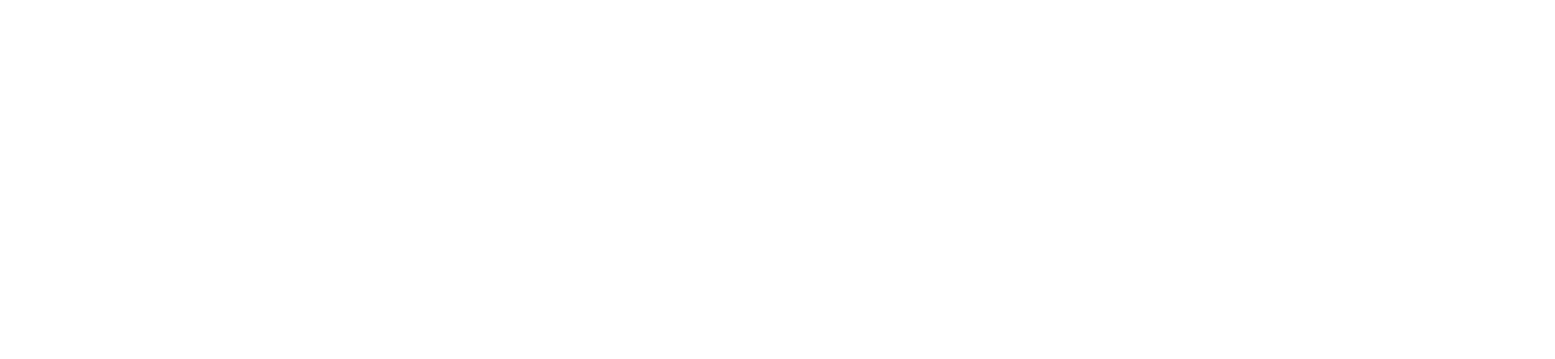
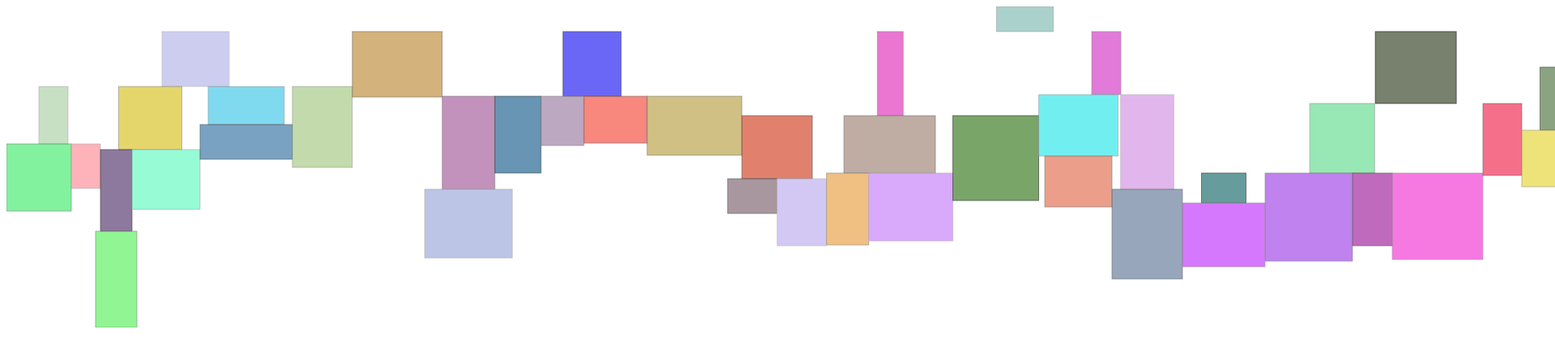
Before and after one commit to leungwensen/mindmap-layouts, a website built with webpack: page demo/hierarchical.html in a window 1280 px wide. Shown: the top 444 px of the page at 81% size, 1920 px wide, since content can reach past the window. Built offline with nearby package versions, Linux system fonts and the light colour scheme.

Commit message:
test case

```diff
--- a/demo/hierarchical.html
+++ b/demo/hierarchical.html
@@ -5,6 +5,7 @@
   <title>hierarchical layout demo</title>
 </head>
 <body>
+<canvas id="canvas"></canvas>
 <script src="./hierarchical.js"></script>
 </body>
 </html>
--- /dev/null
+++ b/demo/src/color/index.js
@@ -0,0 +1,231 @@
+import namedColor from './named'
+
+const round = Math.round
+
+function isString (obj) {
+  return typeof obj === 'string'
+}
+function lc (str) {
+  return str.toLowerCase()
+}
+
+function confine (c, low, high) {
+  c = Number(c)
+  if (isFinite(c)) {
+    if (c < low) {
+      return low
+    }
+    return c > high ? high : c
+  }
+  return high
+}
+function hue2rgb (m1, m2, h) {
+  if (h < 0) {
+    ++h
+  }
+  if (h > 1) {
+    --h
+  }
+  const h6 = 6 * h
+  if (h6 < 1) {
+    return m1 + (m2 - m1) * h6
+  }
+  if (2 * h < 1) {
+    return m2
+  }
+  if (3 * h < 2) {
+    return m1 + (m2 - m1) * (2 / 3 - h) * 6
+  }
+  return m1
+}
+function rgb2hsl (r, g, b, a) {
+  const max = Math.max(r, g, b)
+  const min = Math.min(r, g, b)
+  let h
+  let s
+  const l = (max + min) / 2
+
+  if (max === min) {
+    h = s = 0
+  } else {
+    const d = max - min
+    s = l > 0.5 ? d / (2 - max - min) : d / (max + min)
+    switch (max) {
+      case r:
+        h = (g - b) / d + (g < b ? 6 : 0)
+        break
+      case g:
+        h = (b - r) / d + 2
+        break
+      case b:
+        h = (r - g) / d + 4
+        break
+      default:
+        break
+    }
+    h /= 6
+  }
+  return [h, s, l, a]
+}
+
+class Color {
+  // init props
+  // r: 255,
+  // g: 255,
+  // b: 255,
+  // a: 1,
+
+  constructor (/* Array|String|Object */ color) {
+    let me = this
+    if (color) {
+      if (isString(color)) {
+        me = Color.fromString(color)
+      } else if (Array.isArray(color)) {
+        me = Color.fromArray(color, me)
+      } else {
+        me.set(color.r, color.g, color.b, color.a)
+        if (!(color instanceof Color)) {
+          me.sanitize()
+        }
+      }
+    } else {
+      me.set(255, 255, 255, 1)
+    }
+    return me
+  }
+
+  set (r, g, b, a) {
+    const me = this
+    me.r = r
+    me.g = g
+    me.b = b
+    me.a = a
+  }
+
+  sanitize () {
+    const me = this
+    me.r = round(confine(me.r, 0, 255))
+    me.g = round(confine(me.g, 0, 255))
+    me.b = round(confine(me.b, 0, 255))
+    me.a = confine(me.a, 0, 1)
+    return me
+  }
+
+  toRgba () {
+    const me = this
+    return [me.r, me.g, me.b, me.a]
+  }
+
+  toHsla () {
+    const me = this
+    return rgb2hsl(me.r, me.g, me.b, me.a)
+  }
+
+  toHex () {
+    const me = this
+    const arr = ['r', 'g', 'b'].map(x => {
+      const str = me[x].toString(16)
+      return str.length < 2 ? `0${str}` : str
+    })
+    return `#${arr.join('')}`
+  }
+
+  toCss (/* Boolean? */ includeAlpha) {
+    const me = this
+    const rgb = `${me.r},${me.g},${me.b}`
+    return includeAlpha ? `rgba(${rgb},${me.a})` : `rgb(${rgb})`
+  }
+
+  toString () {
+    return this.toCss(true)
+  }
+
+  toGrey () {
+    const me = this
+    const g = round((me.r + me.g + me.b) / 3)
+    return Color.makeGrey(g, me.a)
+  }
+}
+
+Object.assign(Color, {
+  hexByName: namedColor,
+
+  makeGrey (/* Number */ g, /* Number? */ a) {
+    return Color.fromArray([g, g, g, a])
+  },
+
+  blendColors (/* Color */ start, /* Color */ end, /* Number */ weight, /* Color? */ obj) {
+    const t = obj || new Color();
+    ['r', 'g', 'b', 'a'].forEach(x => {
+      t[x] = start[x] + (end[x] - start[x]) * weight
+      if (x !== 'a') {
+        t[x] = Math.round(t[x])
+      }
+    })
+    return t.sanitize()
+  },
+
+  fromHex (/* String */ color) {
+    const result = new Color()
+    const bits = (color.length === 4) ? 4 : 8
+    const mask = (1 << bits) - 1
+
+    color = Number(`0x${color.substr(1)}`)
+
+    if (isNaN(color)) {
+      return null
+    }
+    ['b', 'g', 'r'].forEach(x => {
+      const c = color & mask
+      color >>= bits
+      result[x] = bits === 4 ? 17 * c : c
+    })
+    return result
+  },
+  fromRgb (/* String */ color) {
+    const matches = lc(color).match(/^rgba?\(([\s.,0-9]+)\)/)
+    return matches && Color.fromArray(matches[1].split(/\s*,\s*/))
+  },
+  fromHsl (/* String */ color) {
+    const matches = lc(color).match(/^hsla?\(([\s.,0-9]+)\)/)
+    if (matches) {
+      const c = matches[2].split(/\s*,\s*/)
+      const l = c.length
+      const H = ((parseFloat(c[0]) % 360) + 360) % 360 / 360
+      const S = parseFloat(c[1]) / 100
+      const L = parseFloat(c[2]) / 100
+      const m2 = L <= 0.5 ? L * (S + 1) : L + S - L * S
+      const m1 = 2 * L - m2
+      const a = [
+        hue2rgb(m1, m2, H + 1 / 3) * 256,
+        hue2rgb(m1, m2, H) * 256,
+        hue2rgb(m1, m2, H - 1 / 3) * 256,
+        1
+      ]
+      if (l === 4) {
+        a[3] = c[3]
+      }
+      return Color.fromArray(a)
+    }
+    return null
+  },
+  fromArray (/* Array */ arr) {
+    const result = new Color()
+    result.set(Number(arr[0]), Number(arr[1]), Number(arr[2]), Number(arr[3]))
+    if (isNaN(result.a)) {
+      result.a = 1
+    }
+    return result.sanitize()
+  },
+  fromString (/* String */ str) {
+    const s = Color.hexByName[str]
+    return s && Color.fromHex(s) ||
+      Color.fromRgb(str) ||
+      Color.fromHex(str) ||
+      Color.fromHsl(str)
+  }
+})
+
+Color.named = Color.namedColor = namedColor
+
+export default Color
--- /dev/null
+++ b/demo/src/color/named.js
@@ -0,0 +1,153 @@
+const colors = {
+  aliceblue: '#f0f8ff',
+  antiquewhite: '#faebd7',
+  aqua: '#00ffff',
+  aquamarine: '#7fffd4',
+  azure: '#f0ffff',
+  beige: '#f5f5dc',
+  bisque: '#ffe4c4',
+  black: '#000000',
+  blanchedalmond: '#ffebcd',
+  blue: '#0000ff',
+  blueviolet: '#8a2be2',
+  brown: '#a52a2a',
+  burlywood: '#deb887',
+  burntsienna: '#ea7e5d',
+  cadetblue: '#5f9ea0',
+  chartreuse: '#7fff00',
+  chocolate: '#d2691e',
+  coral: '#ff7f50',
+  cornflowerblue: '#6495ed',
+  cornsilk: '#fff8dc',
+  crimson: '#dc143c',
+  cyan: '#00ffff',
+  darkblue: '#00008b',
+  darkcyan: '#008b8b',
+  darkgoldenrod: '#b8860b',
+  darkgray: '#a9a9a9',
+  darkgreen: '#006400',
+  darkgrey: '#a9a9a9',
+  darkkhaki: '#bdb76b',
+  darkmagenta: '#8b008b',
+  darkolivegreen: '#556b2f',
+  darkorange: '#ff8c00',
+  darkorchid: '#9932cc',
+  darkred: '#8b0000',
+  darksalmon: '#e9967a',
+  darkseagreen: '#8fbc8f',
+  darkslateblue: '#483d8b',
+  darkslategray: '#2f4f4f',
+  darkslategrey: '#2f4f4f',
+  darkturquoise: '#00ced1',
+  darkviolet: '#9400d3',
+  deeppink: '#ff1493',
+  deepskyblue: '#00bfff',
+  dimgray: '#696969',
+  dimgrey: '#696969',
+  dodgerblue: '#1e90ff',
+  firebrick: '#b22222',
+  floralwhite: '#fffaf0',
+  forestgreen: '#228b22',
+  fuchsia: '#ff00ff',
+  gainsboro: '#dcdcdc',
+  ghostwhite: '#f8f8ff',
+  gold: '#ffd700',
+  goldenrod: '#daa520',
+  gray: '#808080',
+  green: '#008000',
+  greenyellow: '#adff2f',
+  grey: '#808080',
+  honeydew: '#f0fff0',
+  hotpink: '#ff69b4',
+  indianred: '#cd5c5c',
+  indigo: '#4b0082',
+  ivory: '#fffff0',
+  khaki: '#f0e68c',
+  lavender: '#e6e6fa',
+  lavenderblush: '#fff0f5',
+  lawngreen: '#7cfc00',
+  lemonchiffon: '#fffacd',
+  lightblue: '#add8e6',
+  lightcoral: '#f08080',
+  lightcyan: '#e0ffff',
+  lightgoldenrodyellow: '#fafad2',
+  lightgray: '#d3d3d3',
+  lightgreen: '#90ee90',
+  lightgrey: '#d3d3d3',
+  lightpink: '#ffb6c1',
+  lightsalmon: '#ffa07a',
+  lightseagreen: '#20b2aa',
+  lightskyblue: '#87cefa',
+  lightslategray: '#778899',
+  lightslategrey: '#778899',
+  lightsteelblue: '#b0c4de',
+  lightyellow: '#ffffe0',
+  lime: '#00ff00',
+  limegreen: '#32cd32',
+  linen: '#faf0e6',
+  magenta: '#ff00ff',
+  maroon: '#800000',
+  mediumaquamarine: '#66cdaa',
+  mediumblue: '#0000cd',
+  mediumorchid: '#ba55d3',
+  mediumpurple: '#9370db',
+  mediumseagreen: '#3cb371',
+  mediumslateblue: '#7b68ee',
+  mediumspringgreen: '#00fa9a',
+  mediumturquoise: '#48d1cc',
+  mediumvioletred: '#c71585',
+  midnightblue: '#191970',
+  mintcream: '#f5fffa',
+  mistyrose: '#ffe4e1',
+  moccasin: '#ffe4b5',
+  navajowhite: '#ffdead',
+  navy: '#000080',
+  oldlace: '#fdf5e6',
+  olive: '#808000',
+  olivedrab: '#6b8e23',
+  orange: '#ffa500',
+  orangered: '#ff4500',
+  orchid: '#da70d6',
+  palegoldenrod: '#eee8aa',
+  palegreen: '#98fb98',
+  paleturquoise: '#afeeee',
+  palevioletred: '#db7093',
+  papayawhip: '#ffefd5',
+  peachpuff: '#ffdab9',
+  peru: '#cd853f',
+  pink: '#ffc0cb',
+  plum: '#dda0dd',
+  powderblue: '#b0e0e6',
+  purple: '#800080',
+  rebeccapurple: '#663399',
+  red: '#ff0000',
+  rosybrown: '#bc8f8f',
+  royalblue: '#4169e1',
+  saddlebrown: '#8b4513',
+  salmon: '#fa8072',
+  sandybrown: '#f4a460',
+  seagreen: '#2e8b57',
+  seashell: '#fff5ee',
+  sienna: '#a0522d',
+  silver: '#c0c0c0',
+  skyblue: '#87ceeb',
+  slateblue: '#6a5acd',
+  slategray: '#708090',
+  slategrey: '#708090',
+  snow: '#fffafa',
+  springgreen: '#00ff7f',
+  steelblue: '#4682b4',
+  tan: '#d2b48c',
+  teal: '#008080',
+  thistle: '#d8bfd8',
+  tomato: '#ff6347',
+  turquoise: '#40e0d0',
+  violet: '#ee82ee',
+  wheat: '#f5deb3',
+  white: '#ffffff',
+  whitesmoke: '#f5f5f5',
+  yellow: '#ffff00',
+  yellowgreen: '#9acd32'
+}
+
+export default colors
--- a/demo/src/hierarchical.js
+++ b/demo/src/hierarchical.js
@@ -3,16 +3,69 @@ import {
   Tree,
   layout
 } from '../../lib/layouts/non-layered-tidy-trees'
+import {
+  convert,
+  convertBack
+} from '../../lib/layouts/marshall'
 import GenerateTrees from './generate-trees'
+import Color from './color/index'
 
 console.log(TreeNode, Tree, layout, GenerateTrees)
 
-const gen = new GenerateTrees(50, 10, 100, 10, 100)
+const count = 50
+const gen = new GenerateTrees(count, 10, 100, 10, 100)
 
-const tree = gen.rand()
-tree.addGap(10, 10)
+const rootNode = gen.rand()
+rootNode.addGap(10, 10)
+
+const t0 = window.performance.now()
+
 // layout
-tree.layer()
-tree.normalizeX()
-const bb = tree.getBoundingBox()
-console.log(tree, bb)
+rootNode.layer()
+const converted = convert(rootNode)
+layout(converted)
+convertBack(converted, rootNode)
+rootNode.normalizeX()
+const bb = rootNode.getBoundingBox()
+// console.log(rootNode, bb)
+
+const t1 = window.performance.now()
+
+const canvas = document.getElementById('canvas')
+canvas.width = bb.width > 30000 ? 30000 : bb.width
+canvas.height = bb.height > 30000 ? 30000 : bb.height
+
+function randomNumber() {
+  return Math.random()
+}
+function randomInt(n) {
+  return Math.floor(randomNumber() * n)
+}
+function randomColor() {
+  return `rgba(${randomInt(255)}, ${randomInt(255)}, ${randomInt(255)}, 0.6)`
+}
+function rgba2str(rgba) {
+  return `rgba(${rgba[0]}, ${rgba[1]}, ${rgba[2]}, ${rgba[3]})`
+}
+
+function drawNode(node, ctx) {
+  const color = new Color(randomColor())
+  // console.log(color.toRgba());
+  ctx.fillStyle = rgba2str(color.toRgba())
+  ctx.fillRect(node.x, node.y, node.width, node.height)
+  ctx.strokeStyle = rgba2str(color.toGrey().toRgba())
+  ctx.strokeRect(node.x, node.y, node.width, node.height)
+  node.children.forEach(child => {
+    drawNode(child, ctx)
+  })
+}
+
+const t2 = window.performance.now()
+
+console.log(`there are ${count} tree nodes`)
+console.log(`layout algorithm took ${t1 - t0}ms, and drawing took ${t2 - t1}ms.`)
+
+if (canvas.getContext) {
+  const ctx = canvas.getContext('2d')
+  drawNode(rootNode, ctx)
+}
--- /dev/null
+++ b/lib/layouts/marshall.js
@@ -0,0 +1,21 @@
+// import TreeNode from '../tree-node'
+import {
+  Tree
+  // layout
+} from './non-layered-tidy-trees'
+
+export const convert = (root/* TreeNode */) => {
+  if (!root) return null
+  const children = []
+  root.children.forEach((child) => {
+    children.push(convert(child))
+  })
+  return new Tree(root.width, root.height, root.y, children)
+}
+
+export const convertBack = (converted/* Tree */, root/* TreeNode */) => {
+  root.x = converted.x
+  converted.c.forEach((child, i) => {
+    convertBack(child, root.children[i])
+  })
+}
```
Also changed, not shown: lib/tree-node.js.
